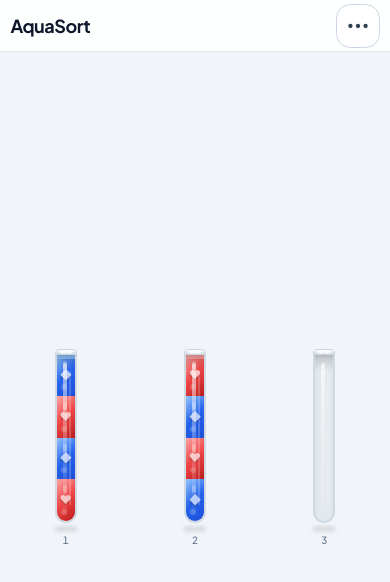
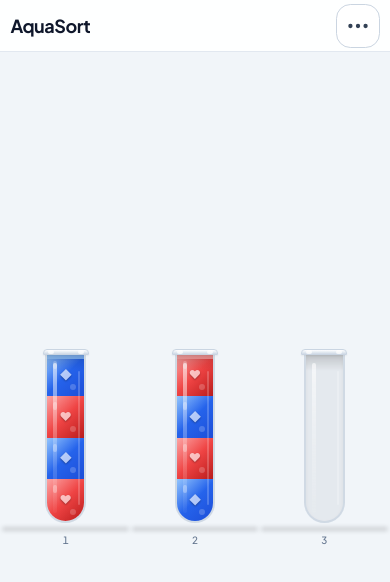
Before and after one commit to shonydev/puzzle, a React (Vite) app: page / in a window 390 px wide. Shown: the top 582 px of the page. Built offline with nearby package versions, Linux system fonts and the light colour scheme.

Commit message:
Constrain tube buttons to their responsive grid cells

```diff
--- a/src/index.css
+++ b/src/index.css
@@ -2450,3 +2450,10 @@ html, body, #root {
   .game-play-area--one-row { --tube-height: clamp(72px, 17dvh, 120px); }
   .game-play-area { gap: 0.35rem; }
 }
+
+.tube-item > button {
+  display: block;
+  width: 100%;
+  max-width: 100%;
+  min-width: 0;
+}
```
